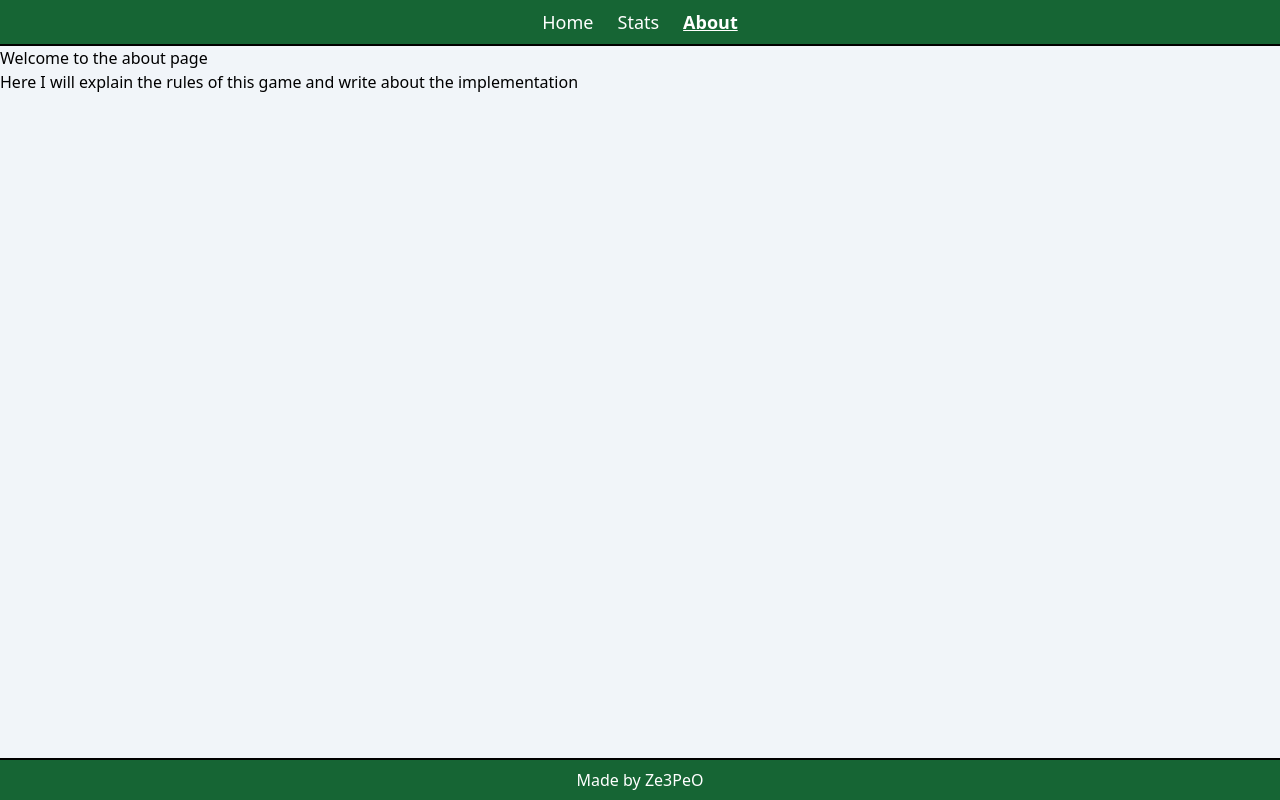
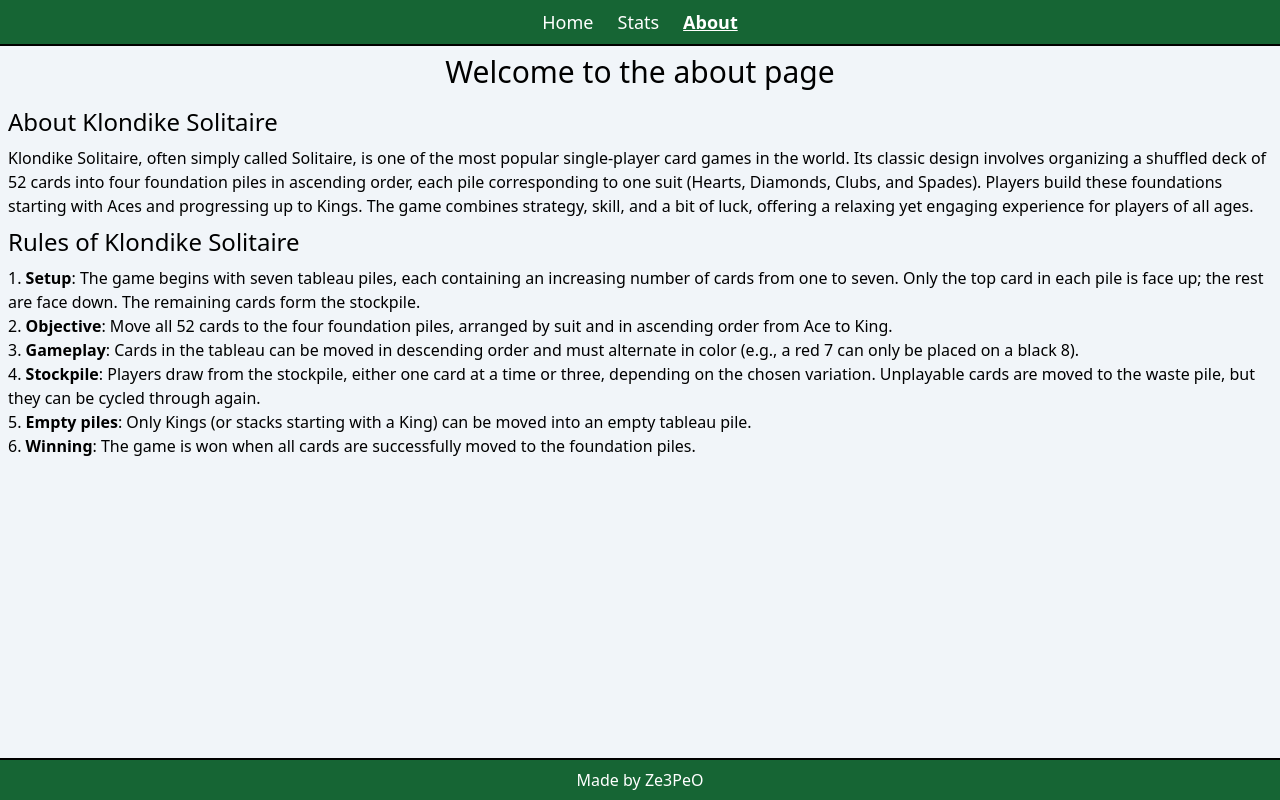
Before and after one commit to Ze3PeO/nuxt-solitaire, a Nuxt app: page /about in a window 1280 px wide. Built offline with nearby package versions, Linux system fonts and the light colour scheme.

Commit message:
Edit stats page stlying and add about content
Thanks ChatGPT

```diff
--- a/assets/css/main.css
+++ b/assets/css/main.css
@@ -1,6 +1,16 @@
 @tailwind base;
 @tailwind components;
 @tailwind utilities;
+
+@layer base {
+  h1 {
+    @apply text-3xl;
+  }
+
+  h2 {
+    @apply text-2xl;
+  }
+}
 
 @layer components {
   .btn {
--- a/components/solitaire/SolitaireCard.vue
+++ b/components/solitaire/SolitaireCard.vue
@@ -47,8 +47,6 @@ const selectedCard = inject(selectedCardKey, ref(null));
 watch(selectedCard, () => {
   selected.value = selectedCard.value?.cardId === props.id;
 });
-
-// ToDo Custom focus styling
 </script>
 
 <style lang="postcss" scoped>
--- a/nuxt.config.ts
+++ b/nuxt.config.ts
@@ -23,6 +23,7 @@ export default defineNuxtConfig({
   },
   routeRules: {
     "/": { ssr: false },
+    "/stats": { ssr: false },
     "/about": { prerender: true },
   },
 });
--- a/pages/about.vue
+++ b/pages/about.vue
@@ -1,10 +1,46 @@
 <template>
-  <div>
-    <h1>Welcome to the about page</h1>
-    <!-- static page prerendered -->
-    <p>
-      Here I will explain the rules of this game and write about the
-      implementation
+  <div class="mx-auto max-w-screen-xl w-full h-full p-2">
+    <h1 class="text-center mb-4">Welcome to the about page</h1>
+    <h2 class="mb-2">About Klondike Solitaire</h2>
+    <p class="mb-2">
+      Klondike Solitaire, often simply called Solitaire, is one of the most
+      popular single-player card games in the world. Its classic design involves
+      organizing a shuffled deck of 52 cards into four foundation piles in
+      ascending order, each pile corresponding to one suit (Hearts, Diamonds,
+      Clubs, and Spades). Players build these foundations starting with Aces and
+      progressing up to Kings. The game combines strategy, skill, and a bit of
+      luck, offering a relaxing yet engaging experience for players of all ages.
     </p>
+    <h2 class="mb-2">Rules of Klondike Solitaire</h2>
+    <ol class="list-decimal list-inside mb-2">
+      <li>
+        <b>Setup</b>: The game begins with seven tableau piles, each containing
+        an increasing number of cards from one to seven. Only the top card in
+        each pile is face up; the rest are face down. The remaining cards form
+        the stockpile.
+      </li>
+      <li>
+        <b>Objective</b>: Move all 52 cards to the four foundation piles,
+        arranged by suit and in ascending order from Ace to King.
+      </li>
+      <li>
+        <b>Gameplay</b>: Cards in the tableau can be moved in descending order
+        and must alternate in color (e.g., a red 7 can only be placed on a black
+        8).
+      </li>
+      <li>
+        <b>Stockpile</b>: Players draw from the stockpile, either one card at a
+        time or three, depending on the chosen variation. Unplayable cards are
+        moved to the waste pile, but they can be cycled through again.
+      </li>
+      <li>
+        <b>Empty piles</b>: Only Kings (or stacks starting with a King) can be
+        moved into an empty tableau pile.
+      </li>
+      <li>
+        <b>Winning</b>: The game is won when all cards are successfully moved to
+        the foundation piles.
+      </li>
+    </ol>
   </div>
 </template>
--- a/pages/stats.vue
+++ b/pages/stats.vue
@@ -1,6 +1,6 @@
 <template>
-  <div>
-    <h1>Welcome to the stats page</h1>
+  <div class="mx-auto max-w-screen-xl w-full h-full p-2">
+    <h1 class="text-center mb-4">Your solitaire statistics</h1>
     <!-- ssr? -->
     <table>
       <thead>
@@ -18,7 +18,11 @@
         </tr>
       </tbody>
     </table>
-    <button @click="onResetStats">Reset stats</button>
+    <div class="flex justify-end">
+      <button class="btn btn-primary mt-4" @click="onResetStats">
+        Reset stats
+      </button>
+    </div>
   </div>
 </template>
 
@@ -32,3 +36,24 @@ const onResetStats = () => {
   stats.value = [];
 };
 </script>
+
+<style lang="postcss" scoped>
+table {
+  @apply w-full border-collapse;
+}
+
+table,
+th,
+td {
+  @apply border-2 border-black;
+}
+
+th,
+td {
+  @apply p-2;
+}
+
+th {
+  @apply text-left bg-black text-white font-bold;
+}
+</style>
```
Also changed, not shown: utils/generateGame.ts (+0 -101 lines), 1 other file (tests, documents, lock files or other folders).
